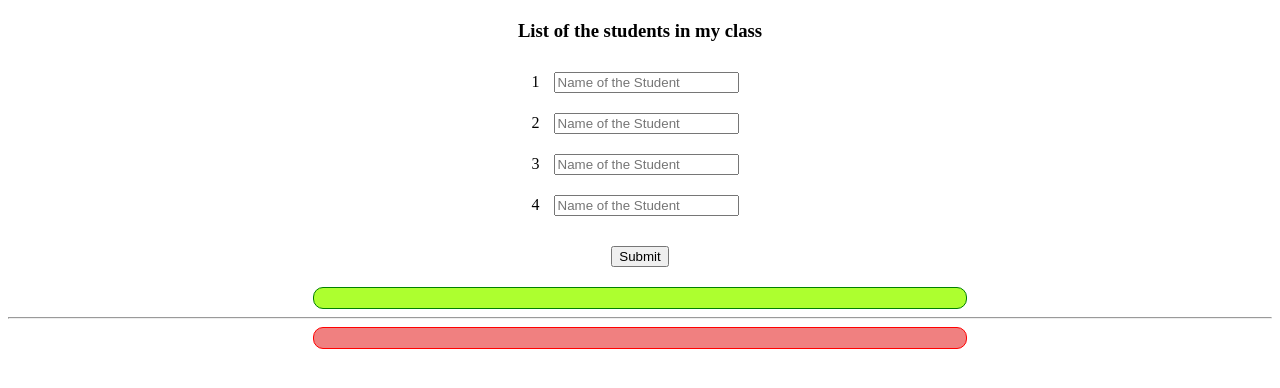
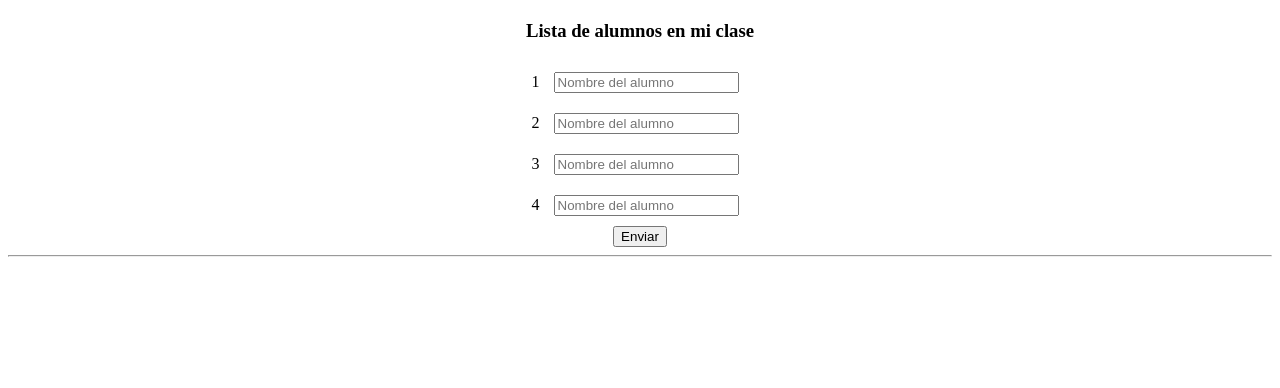
Before and after one commit to BFSmx6/ADV-C85, a plain HTML site: page index.html in a window 1280 px wide. Drawn offline with Linux system fonts and the light colour scheme.

Commit message:
Update index.html

```diff
--- a/index.html
+++ b/index.html
@@ -9,36 +9,36 @@
 <body>
 <center>
 <h3 style="margin-top: 20px; margin-bottom: 20px; ">
-	List of the students in my class
+	Lista de alumnos en mi clase
 </h3>
 
 <div id="rows">
 <span>1</span>
-<input type="text" placeholder="Name of the Student" id="name_of_the_student_1">
+<input type="text" placeholder="Nombre del alumno" id="nombre_alumno_1">
 <br>
 
 <span>2</span>
-<input type="text" placeholder="Name of the Student" id="name_of_the_student_2">
+<input type="text" placeholder="Nombre del alumno" id="nombre_alumno_2">
 <br>
 
 <span>3</span>
-<input type="text" placeholder="Name of the Student" id="name_of_the_student_3">
+<input type="text" placeholder="Nombre del alumno" id="nombre_alumno_3">
 <br>
 
 <span>4</span>
-<input type="text" placeholder="Name of the Student" id="name_of_the_student_4">
+<input type="text" placeholder="Nombre del alumno" id="nombre_alumno_4">
 </div>
 
-<button onclick="submit()" id="submit_button">
-	Submit
+<button onclick="submit()" id="botón_enviar">
+	Enviar
 </button>
 
-<div id="display_name_with_commas">
+<div id="ver_nombre_con_comas">
 </div>
 
 <hr>
 
-<div id="display_name_without_commas">
+<div id="ver_nombre_sin_comas">
 </div>
 
 <br>
```
